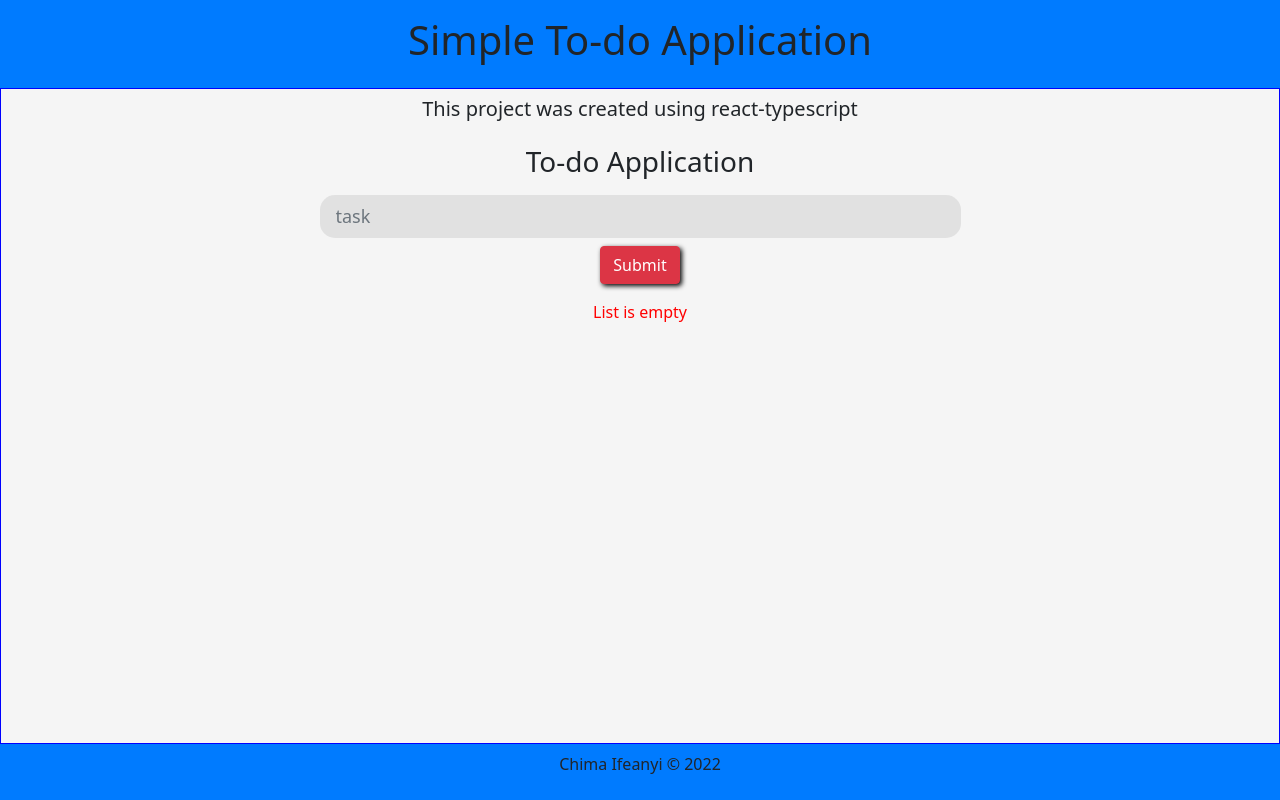
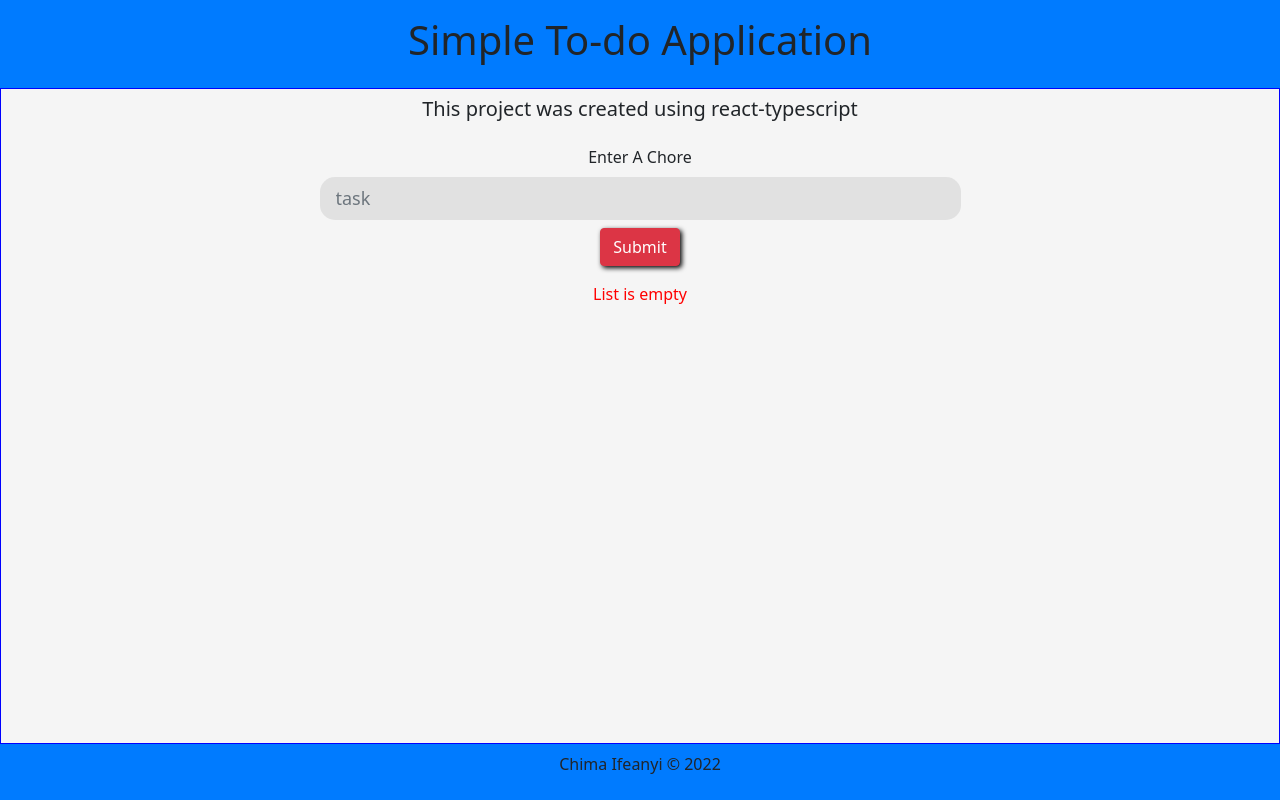
Before and after one commit to MasterIfeanyi/ifeanyi-typescript-todo, a React (Create React App) app: page / in a window 1280 px wide. Built offline with nearby package versions, Linux system fonts and the light colour scheme.

Commit message:
remove tautology

```diff
--- a/src/components/TodoForm.tsx
+++ b/src/components/TodoForm.tsx
@@ -50,20 +50,14 @@ const TodoForm: React.FC<TodoFormProps> = ({items, setItems}) => {
         setFormData(defaultFormData);
     }
   return (
-    <>
-        <div className="row">
-            <div className="col-12 mt-2">
-                <h3>To-do Application</h3>
-            </div>
-        </div>
-
     <div className="row d-flex justify-content-center align-items-center">
         <div className="col-md-7 my-2">
             <form action="" className="row" onSubmit={onSubmit}>
                 <div className="form-group col-12">
+                    <label htmlFor="task" className="form-label">Enter A Chore</label>
                     <input
                         type="text"
-                            id="name"
+                        id="task"
                         placeholder="task"
                         value={name}
                         className="form-control search-bar"
@@ -77,7 +71,6 @@ const TodoForm: React.FC<TodoFormProps> = ({items, setItems}) => {
             </form>
         </div>
     </div>
-    </>
   )
 }
 
```
Lines whose indentation alone changed are shown as unchanged.
